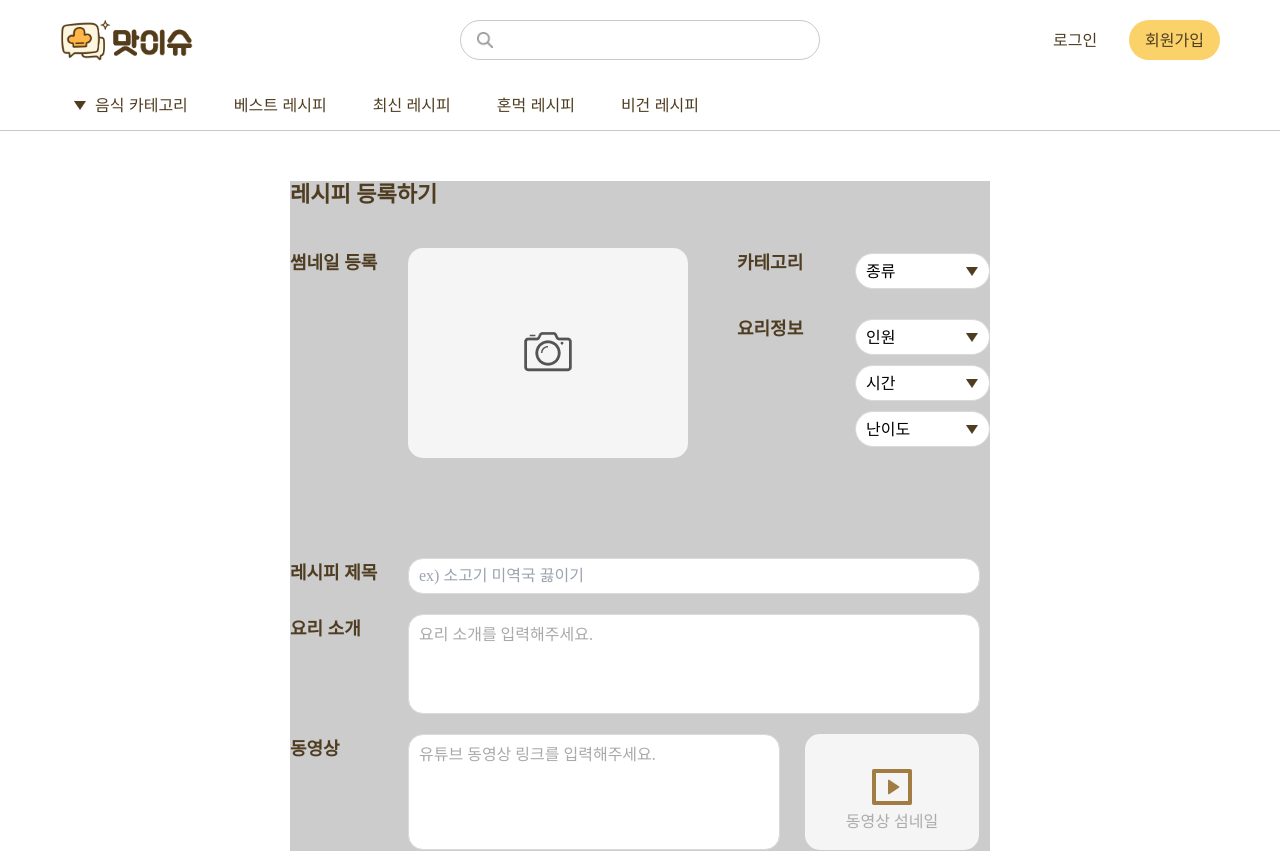
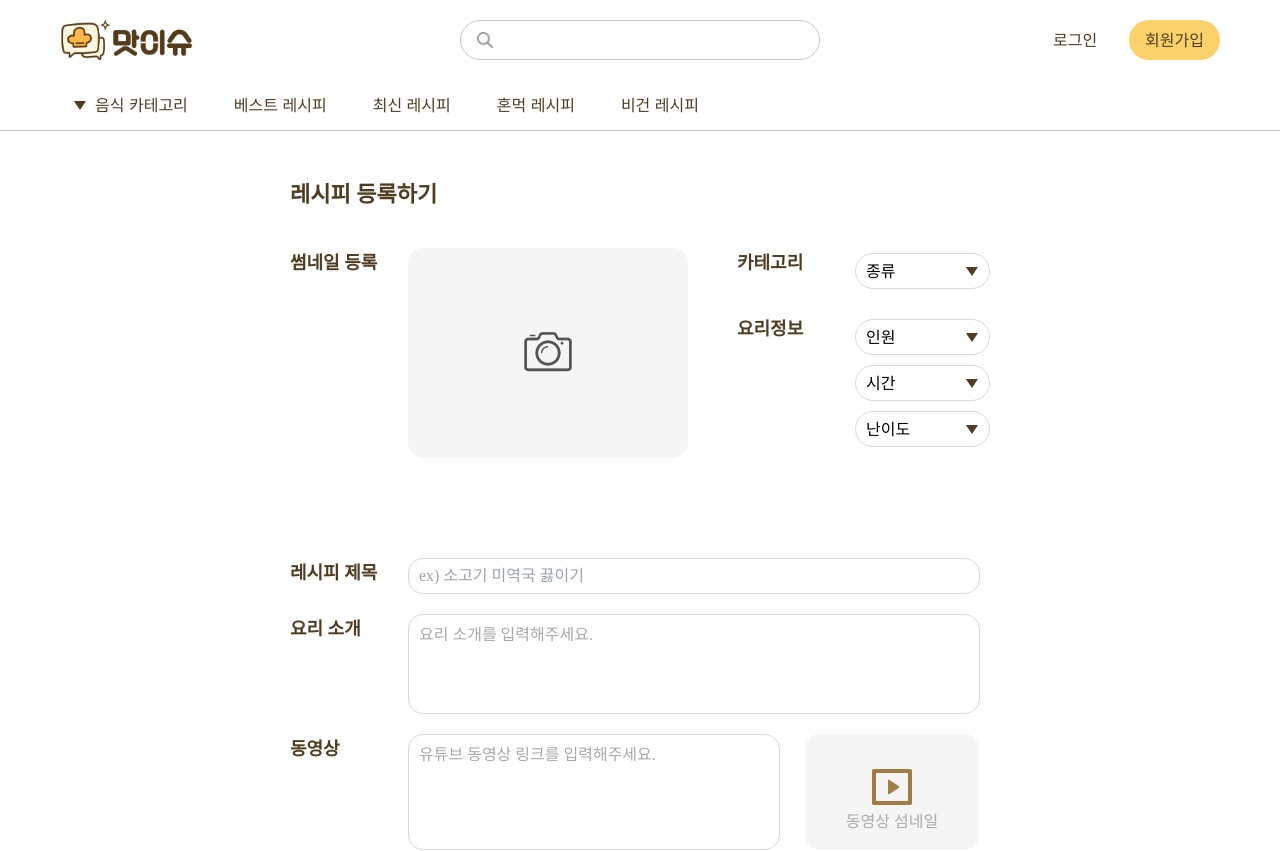
Before and after one commit to limeorange/MatIssue, a Next.js app in the folder front/: page /add-recipe in a window 1280 px wide. Shown: the top 851 px of the page. Built offline with nearby package versions, Linux system fonts and the light colour scheme.

Commit message:
Design: 백그라운드 제거

```diff
--- a/front/app/(page)/add-recipe/AddRecipe.tsx
+++ b/front/app/(page)/add-recipe/AddRecipe.tsx
@@ -298,7 +298,7 @@ const FormWrapper = styled.form`
   width: 70rem;
   align-items: flex-start;
   margin: 5rem auto 0;
-  background-color: rgba(1, 1, 1, 0.2);
+  // background-color: rgba(1, 1, 1, 0.2);
 `;
 
 const Title = styled.h2`
```
